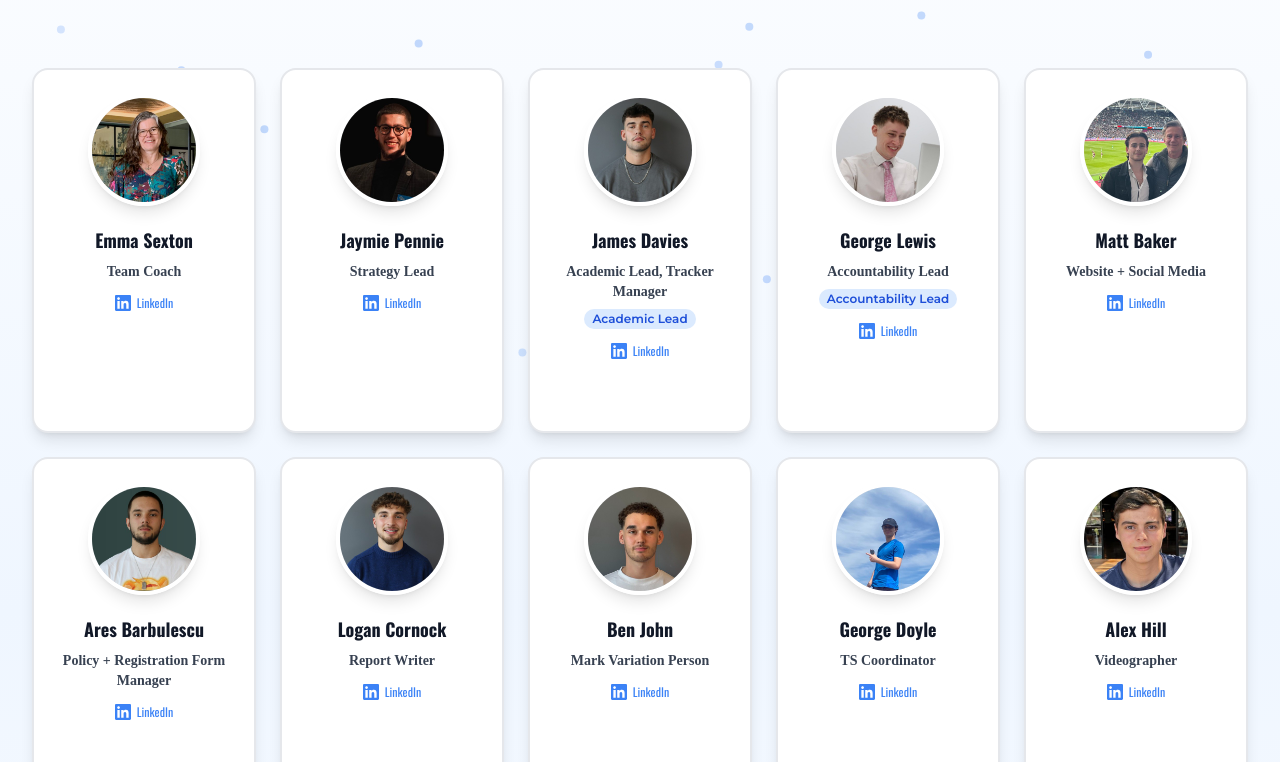
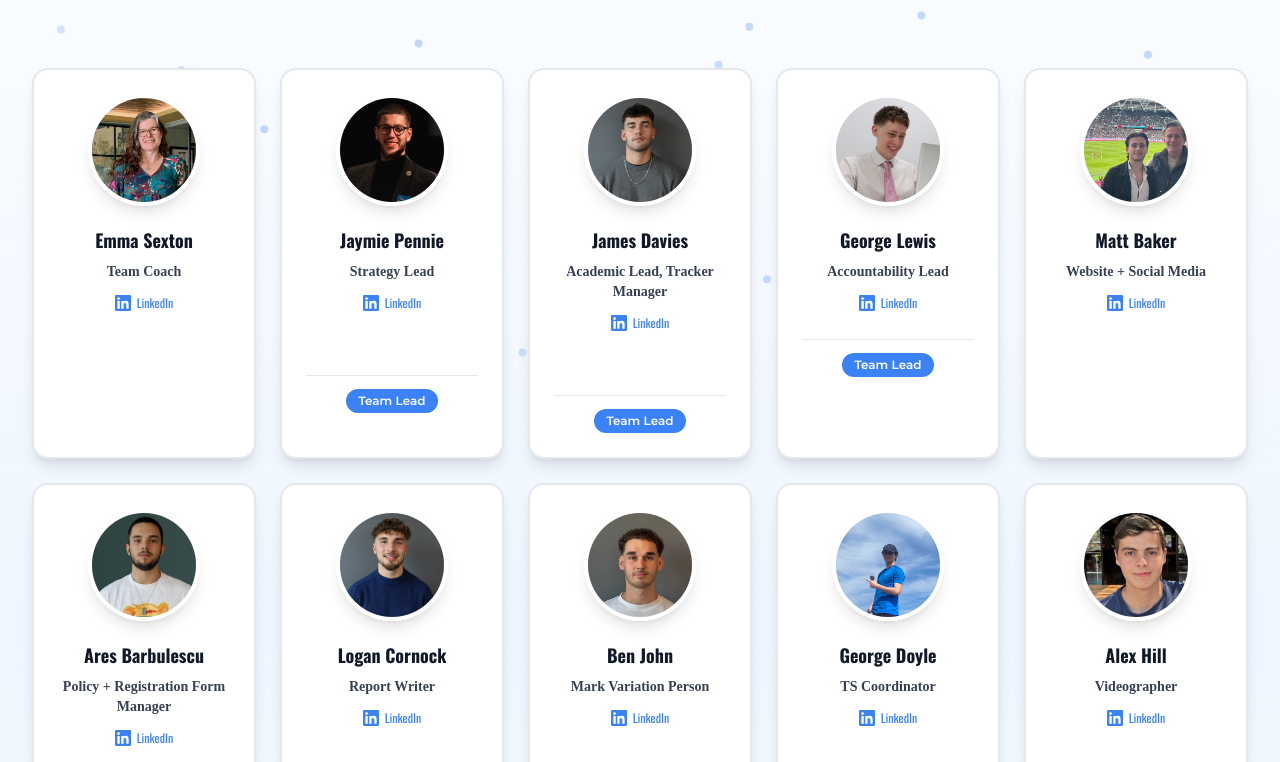
Before and after one commit to Mattpbaker/Apollo, a Next.js app: page / in a window 1280 px wide. Shown: the part 3995-4757 px from the top of the page. Built offline with nearby package versions, Linux system fonts and the light colour scheme; a web font is replaced by a local one.

Commit message:
Update Team Lead badge: show only for Jaymie, James Davies, and George Lewis at bottom of card

```diff
--- a/components/Members.tsx
+++ b/components/Members.tsx
@@ -168,6 +168,9 @@ export default function Members() {
   const membersWithRoles = sortedMembers.filter(m => m.roles && m.roles.length > 0).length
   const totalMembers = sortedMembers.length
 
+  // Team Leads who should have the blue badge
+  const teamLeadNames = ['Jaymie Pennie', 'James Davies', 'George Lewis']
+
   return (
     <section id="members" className="py-32 px-8 bg-gradient-to-b from-white via-blue-50 to-white relative overflow-hidden">
       {/* Enhanced floating particles effect */}
@@ -323,17 +326,12 @@ export default function Members() {
                 {member.name}
               </h3>
               <div className="relative z-10 mb-3">
-                <p className="font-caption text-sm font-semibold text-gray-700 mb-1">
+                <p className="font-caption text-sm font-semibold text-gray-700">
                   {member.roles && member.roles.length > 0
                     ? member.roles.map(r => r.title).join(', ')
                     : member.role
                   }
                 </p>
-                {member.role !== 'Member' && member.role !== 'Team Coach' && member.role !== 'Team Lead' && (
-                  <span className="inline-block px-2 py-0.5 bg-blue-100 text-blue-700 text-xs font-semibold rounded-full">
-                    {member.role}
-                  </span>
-                )}
               </div>
               {member.linkedin && (
                 <motion.a
@@ -377,6 +375,14 @@ export default function Members() {
                   </span>
                 </motion.div>
               )}
+              {/* Team Lead Badge - only for specific members */}
+              {teamLeadNames.includes(member.name) && (
+                <div className="relative z-10 mt-4 pt-3 border-t border-gray-200">
+                  <span className="inline-block px-3 py-1 bg-apollo-blue text-white text-xs font-semibold rounded-full">
+                    Team Lead
+                  </span>
+                </div>
+              )}
             </motion.div>
           ))}
         </motion.div>
```
